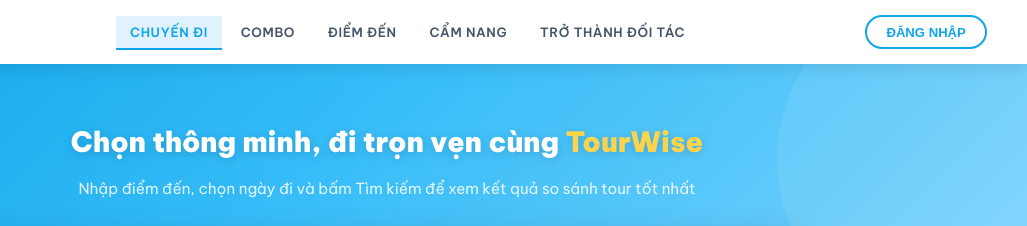
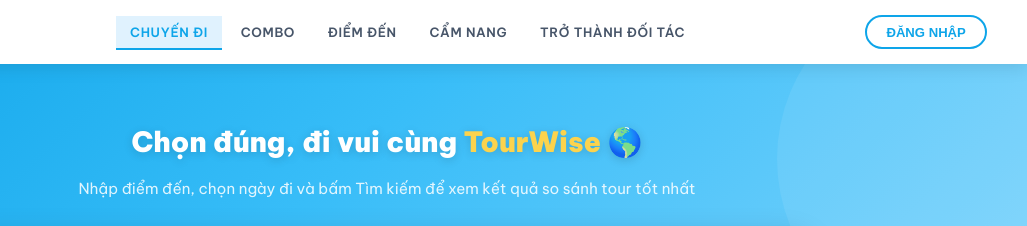
Before and after one commit to ducn03/static-tour-wise, a plain HTML site: page index.html in a window 1280 px wide. Shown: the top 226 px of the page, 253-1280 px from the left. Drawn offline with Linux system fonts and the light colour scheme.

Commit message:
chore: change slogan

```diff
--- a/index.html
+++ b/index.html
@@ -46,7 +46,7 @@
     <!-- Hero / Search -->
     <section class="hero" id="heroSection">
       <div class="hero-content">
-        <h1 class="hero-title">Chọn thông minh, đi trọn vẹn cùng <span>TourWise</span></h1>
+        <h1 class="hero-title">Chọn đúng, đi vui cùng <span>TourWise</span> 🌎</h1>
         <p class="hero-sub">Nhập điểm đến, chọn ngày đi và bấm Tìm kiếm để xem kết quả so sánh tour tốt nhất</p>
         <div class="search-bar" role="search">
           <div class="search-field">
```
